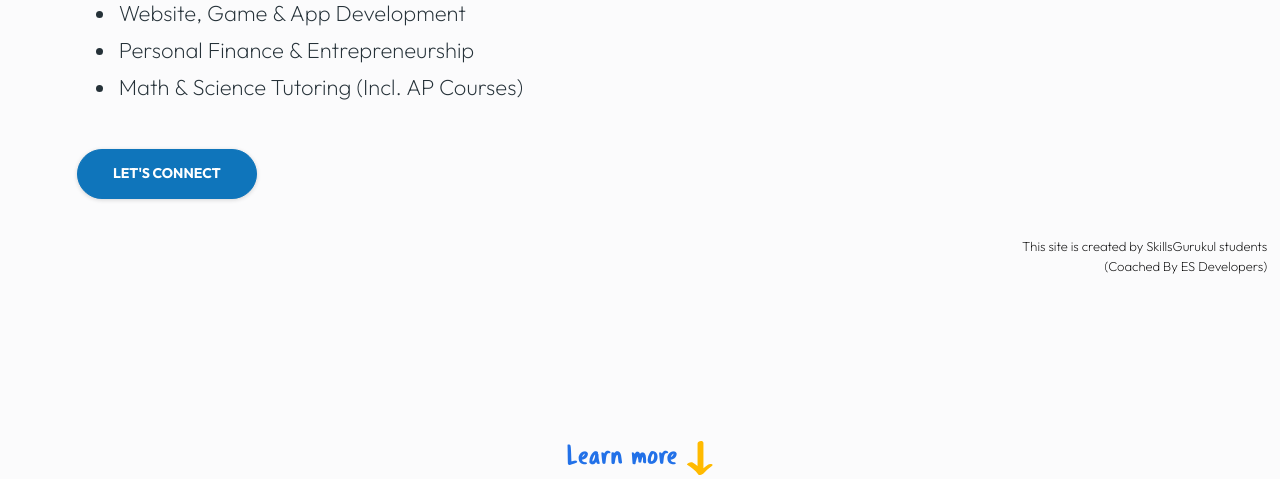
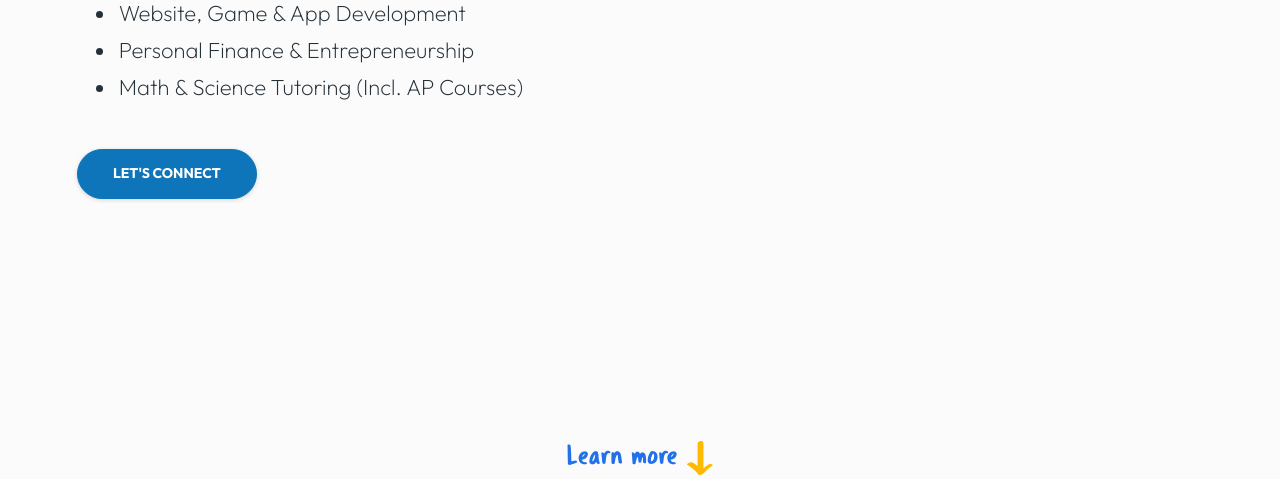
Before and after one commit to ItsPalash13/skillsgurukul, a Django app: page / in a window 1280 px wide. Shown: the part 524-1003 px from the top of the page. Run offline with Django 3.2, Linux system fonts and the light colour scheme; some libraries are stand-ins or nearby versions.

Commit message:
Update index.html

```diff
--- a/skills_app/templates/index.html
+++ b/skills_app/templates/index.html
@@ -65,7 +65,7 @@ Student Showcase
 </div>
 
 <div id="part1">
-<p id="note">This site is created by SkillsGurukul students <br>(Coached By <a href="https://elitedevp.github.io/site/">ES Developers</a>)</p>
+
 <div id="animContainer" style="">
 </div>
 <div id="pt1hed">
```
